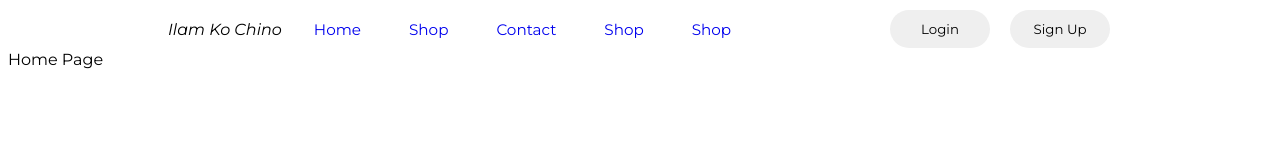
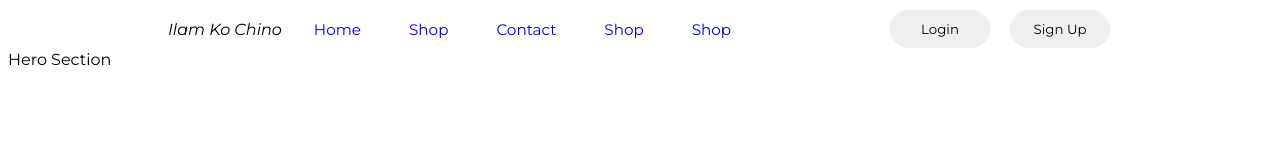
Before and after one commit to Pankaj-Gurung/IlamKoChino, a React (Vite) app in the folder client/: page / in a window 1280 px wide. Shown: the top 160 px of the page. Built offline with nearby package versions, Linux system fonts and the light colour scheme.

Commit message:
update: home page

```diff
--- a/client/src/pages/home/home.page.jsx
+++ b/client/src/pages/home/home.page.jsx
@@ -4,7 +4,7 @@ const Home = () => {
   return (
     <>
     <div className='home-container'>
-      Home Page
+      Hero Section
     </div>
     </>
   )
```
